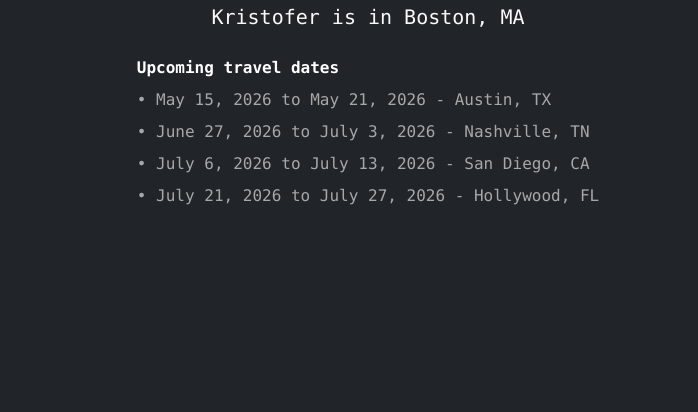
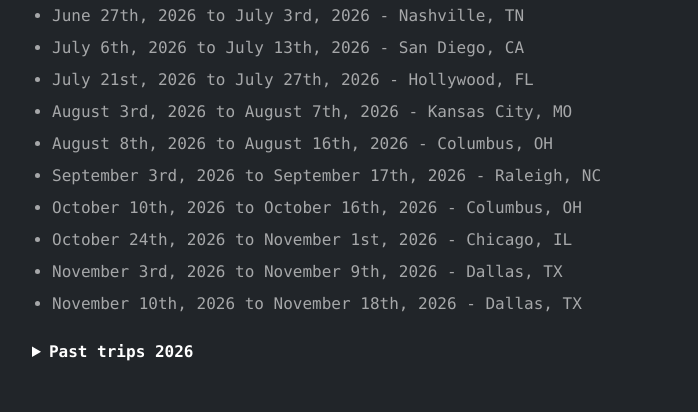
Before and after one commit to the5isoutloud/kristofer-home, a plain HTML site: page index.html in a window 1280 px wide. Shown: the part 388-800 px from the top of the page, without its empty margins (272-970 px from the left). Drawn offline with nearby package versions, Linux system fonts and the light colour scheme.

Commit message:
Travel updated and improved informaiton on days away.

```diff
--- a/index.html
+++ b/index.html
@@ -31,7 +31,13 @@
             <p class="lead mt-3 mb-0" id="details">
               Checking current Denver date...
             </p>
+            <p
+              class="mt-2 mb-0 d-none"
+              id="home-date"
+              style="color: rgba(255, 255, 255, 0.6)"
+            ></p>
             <div class="mt-4 d-none" id="upcoming"></div>
+            <div class="mt-4 d-none" id="past-trips"></div>
             <div class="mt-3 text-danger d-none" id="error" role="alert"></div>
           </section>
         </div>
@@ -41,7 +47,9 @@
     <script>
       const availabilityElement = document.getElementById("availability");
       const detailsElement = document.getElementById("details");
+      const homeDateElement = document.getElementById("home-date");
       const upcomingElement = document.getElementById("upcoming");
+      const pastTripsElement = document.getElementById("past-trips");
       const errorElement = document.getElementById("error");
 
       const denverDateFormatter = new Intl.DateTimeFormat("en-CA", {
@@ -59,8 +67,40 @@
         day: "numeric",
       });
 
+      const denverMonthYearFormatter = new Intl.DateTimeFormat("en-US", {
+        timeZone: "America/Denver",
+        year: "numeric",
+        month: "long",
+      });
+
+      const tripListWidth = "min(100%, 42rem)";
+      const tripListStyle =
+        "color: rgba(255, 255, 255, 0.6); padding-left: 1.25rem;";
+
       function getDenverDateKey(date) {
         return denverDateFormatter.format(date);
+      }
+
+      function getOrdinalSuffix(day) {
+        if (day >= 11 && day <= 13) {
+          return "th";
+        }
+
+        const lastDigit = day % 10;
+
+        if (lastDigit === 1) {
+          return "st";
+        }
+
+        if (lastDigit === 2) {
+          return "nd";
+        }
+
+        if (lastDigit === 3) {
+          return "rd";
+        }
+
+        return "th";
       }
 
       function formatTripDate(dateString) {
@@ -69,13 +109,12 @@
         const month = Number(parts[1]) - 1;
         const day = Number(parts[2]);
         const utcDate = new Date(Date.UTC(year, month, day, 12, 0, 0));
+        const monthYear = denverMonthYearFormatter.format(utcDate);
 
-        return new Intl.DateTimeFormat("en-US", {
-          timeZone: "America/Denver",
-          year: "numeric",
-          month: "long",
-          day: "numeric",
-        }).format(utcDate);
+        return monthYear.replace(
+          /(\d{4})$/,
+          day + getOrdinalSuffix(day) + ", $1",
+        );
       }
 
       function setAvailability(status, detailsText) {
@@ -92,7 +131,19 @@
 
         detailsElement.textContent = detailsText;
         detailsElement.className = "lead mt-3 mb-0";
-        detailsElement.style.color = status === "yes" ? "rgba(255, 255, 255, 0.6)" : "";
+        detailsElement.style.color =
+          status === "yes" ? "rgba(255, 255, 255, 0.6)" : "";
+      }
+
+      function setHomeDateLine(text) {
+        if (!text) {
+          homeDateElement.textContent = "";
+          homeDateElement.className = "mt-2 mb-0 d-none";
+          return;
+        }
+
+        homeDateElement.textContent = text;
+        homeDateElement.className = "mt-2 mb-0";
       }
 
       function getTripSegments(trips) {
@@ -130,7 +181,9 @@
       function renderUpcomingTrips(segments) {
         if (segments.length === 0) {
           upcomingElement.innerHTML =
-            '<p class="mb-0 text-start" style="color: rgba(255, 255, 255, 0.6);">No upcoming travel dates.</p>';
+            '<div class="mx-auto text-start" style="width: ' +
+            tripListWidth +
+            ';"><p class="mb-0" style="color: rgba(255, 255, 255, 0.6);">No upcoming travel dates.</p></div>';
           upcomingElement.className = "mt-4";
           return;
         }
@@ -139,7 +192,7 @@
           .map((segment) => {
             const city = segment.city ? " - " + segment.city : "";
             return (
-              '<li class="mb-2">&bull; ' +
+              '<li class="mb-2">' +
               formatTripDate(segment.startDate) +
               " to " +
               formatTripDate(segment.endDate) +
@@ -150,10 +203,100 @@
           .join("");
 
         upcomingElement.innerHTML =
-          '<div class="mx-auto text-start d-inline-block"><p class="mb-2 fw-semibold text-white">Upcoming travel dates</p><ul class="list-unstyled mb-0" style="color: rgba(255, 255, 255, 0.6);">' +
+          '<div class="mx-auto text-start" style="width: ' +
+          tripListWidth +
+          ';"><p class="mb-2 fw-semibold text-white">Upcoming travel dates</p><ul class="mb-0" style="' +
+          tripListStyle +
+          '">' +
           items +
           "</ul></div>";
         upcomingElement.className = "mt-4";
+      }
+
+      function getTripSummaries(trips) {
+        return trips
+          .map((trip) => {
+            const segments = Array.isArray(trip.segments)
+              ? trip.segments
+              : trip.startDate && trip.endDate
+                ? [
+                    {
+                      city: trip.city,
+                      startDate: trip.startDate,
+                      endDate: trip.endDate,
+                    },
+                  ]
+                : [];
+
+            if (segments.length === 0) {
+              return null;
+            }
+
+            const startDate = segments.reduce((earliest, segment) => {
+              return !earliest || segment.startDate < earliest
+                ? segment.startDate
+                : earliest;
+            }, null);
+
+            const endDate = segments.reduce((latest, segment) => {
+              return !latest || segment.endDate > latest
+                ? segment.endDate
+                : latest;
+            }, null);
+
+            const cities = [
+              ...new Set(
+                segments.map((segment) => segment.city).filter(Boolean),
+              ),
+            ];
+
+            return {
+              trip: trip.trip || "Trip",
+              startDate,
+              endDate,
+              cities,
+            };
+          })
+          .filter(Boolean);
+      }
+
+      function getPastTrips(trips, todayKey) {
+        return getTripSummaries(trips)
+          .filter((trip) => trip.endDate < todayKey)
+          .sort((a, b) => (a.endDate < b.endDate ? 1 : -1));
+      }
+
+      function renderPastTrips(trips) {
+        if (trips.length === 0) {
+          pastTripsElement.innerHTML = "";
+          pastTripsElement.className = "mt-4 d-none";
+          return;
+        }
+
+        const items = trips
+          .map((trip) => {
+            const cityText =
+              trip.cities.length > 0 ? " - " + trip.cities.join(", ") : "";
+            return (
+              '<li class="mb-2">' +
+              formatTripDate(trip.startDate) +
+              " to " +
+              formatTripDate(trip.endDate) +
+              cityText +
+              "</li>"
+            );
+          })
+          .join("");
+
+        pastTripsElement.innerHTML =
+          '<div class="mx-auto text-start" style="width: ' +
+          tripListWidth +
+          ';"><details><summary class="fw-semibold text-white" style="cursor: pointer;">Past trips 2026</summary><ul class="mb-0 mt-3" style="' +
+          tripListStyle +
+          '">' +
+          items +
+          "</ul></details></div>";
+        pastTripsElement.className = "mt-4";
       }
 
       function findCurrentTrip(segments, todayKey) {
@@ -182,35 +325,81 @@
         return "away";
       }
 
+      function getTripHomeDate(segments, currentTrip) {
+        if (!currentTrip) {
+          return null;
+        }
+
+        const matchingSegments = segments.filter(
+          (segment) => segment.trip === currentTrip.trip,
+        );
+
+        const latestSegment = matchingSegments.reduce((latest, segment) => {
+          if (!latest || segment.endDate > latest.endDate) {
+            return segment;
+          }
+
+          return latest;
+        }, null);
+
+        return latestSegment ? latestSegment.endDate : currentTrip.endDate;
+      }
+
       function evaluateTrips(data) {
         const trips = Array.isArray(data.trips) ? data.trips : [];
         const segments = getTripSegments(trips);
         const now = new Date();
         const todayKey = getDenverDateKey(now);
         const upcomingTrips = getUpcomingTrips(segments, todayKey);
+        const pastTrips = getPastTrips(trips, todayKey);
 
         errorElement.textContent = "";
         errorElement.className = "mt-3 text-danger d-none";
         upcomingElement.innerHTML = "";
+        pastTripsElement.innerHTML = "";
+        setHomeDateLine(null);
 
         const currentTrip = findCurrentTrip(segments, todayKey);
         const tripStatus = getTripStatus(currentTrip, todayKey);
 
         if (currentTrip) {
+          const tripHomeDate = getTripHomeDate(segments, currentTrip);
+
           if (tripStatus === "departure") {
-            setAvailability("no", "Kristofer is traveling to " + (currentTrip.city || "his destination") + " today! 🛫");
+            setAvailability(
+              "no",
+              "Kristofer is traveling to " +
+                (currentTrip.city || "his destination") +
+                " today! 🛫",
+            );
           } else if (tripStatus === "return") {
-            setAvailability("nearly", "Kristofer is traveling home from " + (currentTrip.city || "his trip") + " today!🛬");
+            setAvailability(
+              "nearly",
+              "Kristofer is traveling home from " +
+                (currentTrip.city || "his trip") +
+                " today!🛬",
+            );
           } else {
-            setAvailability("no", "Kristofer is in " + (currentTrip.city || "town"));
+            setAvailability(
+              "no",
+              "Kristofer is in " + (currentTrip.city || "town"),
+            );
+          }
+
+          if (tripStatus === "away" || tripStatus === "departure") {
+            setHomeDateLine(
+              "Kristofer returns " + formatTripDate(tripHomeDate),
+            );
           }
 
           renderUpcomingTrips(upcomingTrips);
+          renderPastTrips(pastTrips);
           return;
         }
 
         setAvailability("yes", "Kristofer is home!");
         renderUpcomingTrips(upcomingTrips);
+        renderPastTrips(pastTrips);
       }
 
       async function loadTripsFromFile() {
@@ -227,7 +416,9 @@
           availabilityElement.textContent = "Error";
           availabilityElement.className = "display-1 fw-bold mb-3 text-danger";
           detailsElement.className = "lead mt-3 mb-0 d-none";
+          homeDateElement.className = "mt-2 mb-0 d-none";
           upcomingElement.className = "mt-4 d-none";
+          pastTripsElement.className = "mt-4 d-none";
           errorElement.innerHTML =
             "<strong>Problem:</strong> " +
             error.message +
--- a/trips.json
+++ b/trips.json
@@ -1,7 +1,52 @@
 {
   "trips": [
     {
+      "trip": "San Diego January",
+      "milesFlown": 1706,
+      "segments": [
+        {
+          "city": "San Diego, CA",
+          "startDate": "2026-01-13",
+          "endDate": "2026-01-19"
+        }
+      ]
+    },
+    {
+      "trip": "Puerto Rico",
+      "milesFlown": 5466,
+      "segments": [
+        {
+          "city": "San Juan, PR",
+          "startDate": "2026-02-4",
+          "endDate": "2026-02-12"
+        }
+      ]
+    },
+    {
+      "trip": "San Diego March",
+      "milesFlown": 1706,
+      "segments": [
+        {
+          "city": "San Diego, CA",
+          "startDate": "2026-03-19",
+          "endDate": "2026-03-26"
+        }
+      ]
+    },
+    {
+      "trip": "Utah",
+      "milesFlown": 789,
+      "segments": [
+        {
+          "city": "Utah",
+          "startDate": "2026-03-27",
+          "endDate": "2026-04-03"
+        }
+      ]
+    },
+    {
       "trip": "Washington Trip",
+      "milesFlown": 2952,
       "segments": [
         {
           "city": "Washington, DC",
@@ -12,6 +57,7 @@
     },
     {
       "trip": "Nashville Trip",
+      "milesFlown": 2027,
       "segments": [
         {
           "city": "Nashville, TN",
@@ -22,6 +68,7 @@
     },
     {
       "trip": "Boston Trip",
+      "milesFlown": 3508,
       "segments": [
         {
           "city": "Boston, MA",
@@ -32,6 +79,7 @@
     },
     {
       "trip": "Austin Trip",
+      "milesFlown": 1550,
       "segments": [
         {
           "city": "Austin, TX",
@@ -42,6 +90,7 @@
     },
     {
       "trip": "Nashvile June Trip",
+      "milesFlown": 2027,
       "segments": [
         {
           "city": "Nashville, TN",
@@ -52,6 +101,7 @@
     },
     {
       "trip": "San Diego Trip",
+      "milesFlown": 1706,
       "segments": [
         {
           "city": "San Diego, CA",
@@ -62,6 +112,7 @@
     },
     {
       "trip": "Hollywood Florida Trip",
+      "milesFlown": 3406,
       "segments": [
         {
           "city": "Hollywood, FL",
@@ -69,6 +120,83 @@
           "endDate": "2026-07-27"
         }
       ]
+    },
+    {
+      "trip": "Kansas City Trip",
+      "milesFlown": 1066,
+      "segments": [
+        {
+          "city": "Kansas City, MO",
+          "startDate": "2026-08-03",
+          "endDate": "2026-08-07"
+        }
+      ]
+    },
+    {
+      "trip": "Columbus Trip",
+      "milesFlown": 2308,
+      "segments": [
+        {
+          "city": "Columbus, OH",
+          "startDate": "2026-08-08",
+          "endDate": "2026-08-16"
+        }
+      ]
+    },
+    {
+      "trip": "Rauleigh NC Trip",
+      "milesFlown": 2873,
+      "segments": [
+        {
+          "city": "Raleigh, NC",
+          "startDate": "2026-09-03",
+          "endDate": "2026-09-17"
+        }
+      ]
+    },
+    {
+      "trip": "Columbus Trip 2",
+      "milesFlown": 2308,
+      "segments": [
+        {
+          "city": "Columbus, OH",
+          "startDate": "2026-10-10",
+          "endDate": "2026-10-16"
+        }
+      ]
+    },
+    {
+      "trip": "Chicago Trip",
+      "milesFlown": 1777,
+      "segments": [
+        {
+          "city": "Chicago, IL",
+          "startDate": "2026-10-24",
+          "endDate": "2026-11-01"
+        }
+      ]
+    },
+    {
+      "trip": "Dallas 1",
+      "milesFlown": 1282,
+      "segments": [
+        {
+          "city": "Dallas, TX",
+          "startDate": "2026-11-03",
+          "endDate": "2026-11-09"
+        }
+      ]
+    },
+    {
+      "trip": "Dallas 2",
+      "milesFlown": 1282,
+      "segments": [
+        {
+          "city": "Dallas, TX",
+          "startDate": "2026-11-10",
+          "endDate": "2026-11-18"
+        }
+      ]
     }
   ]
 }
```
